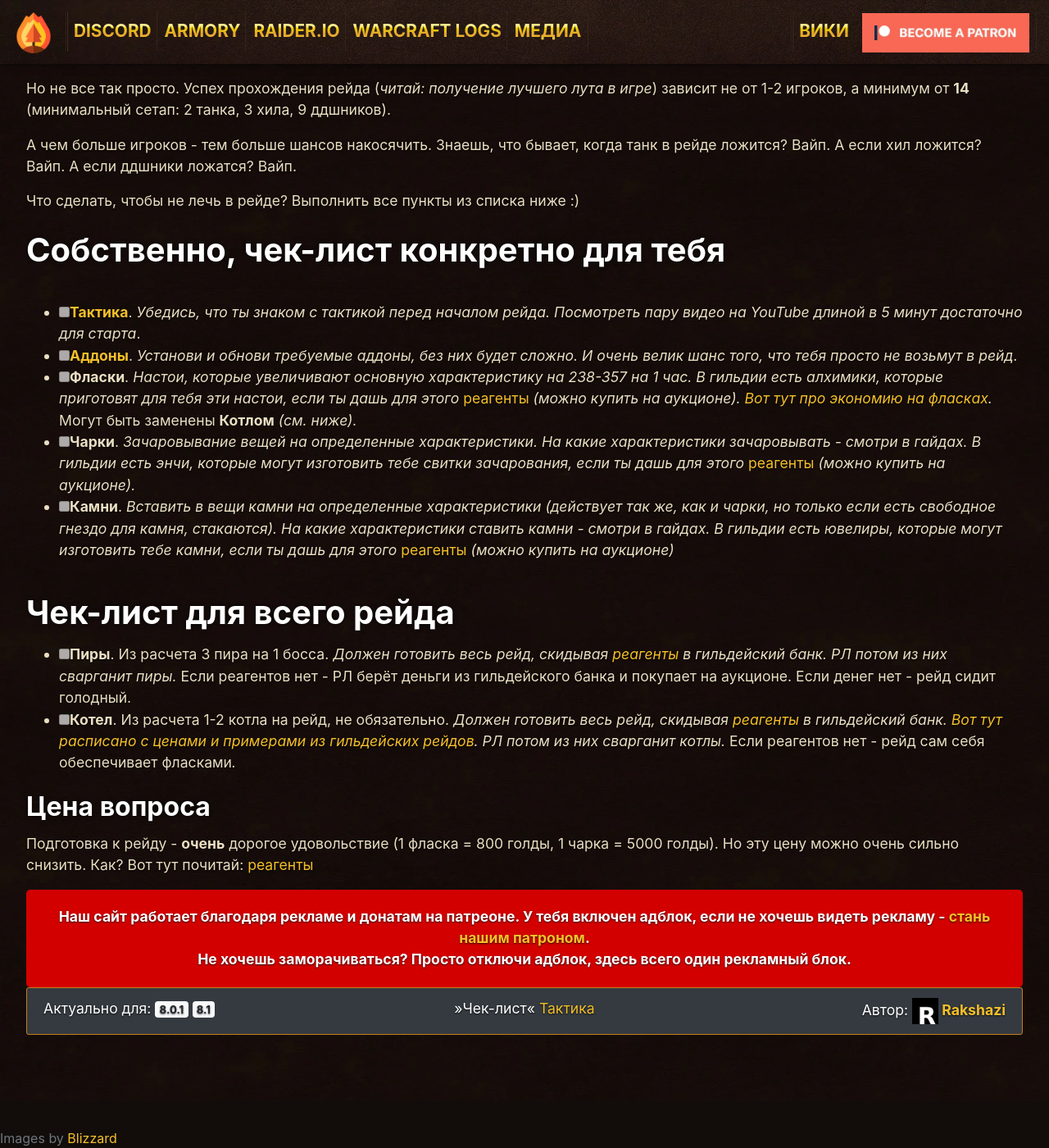
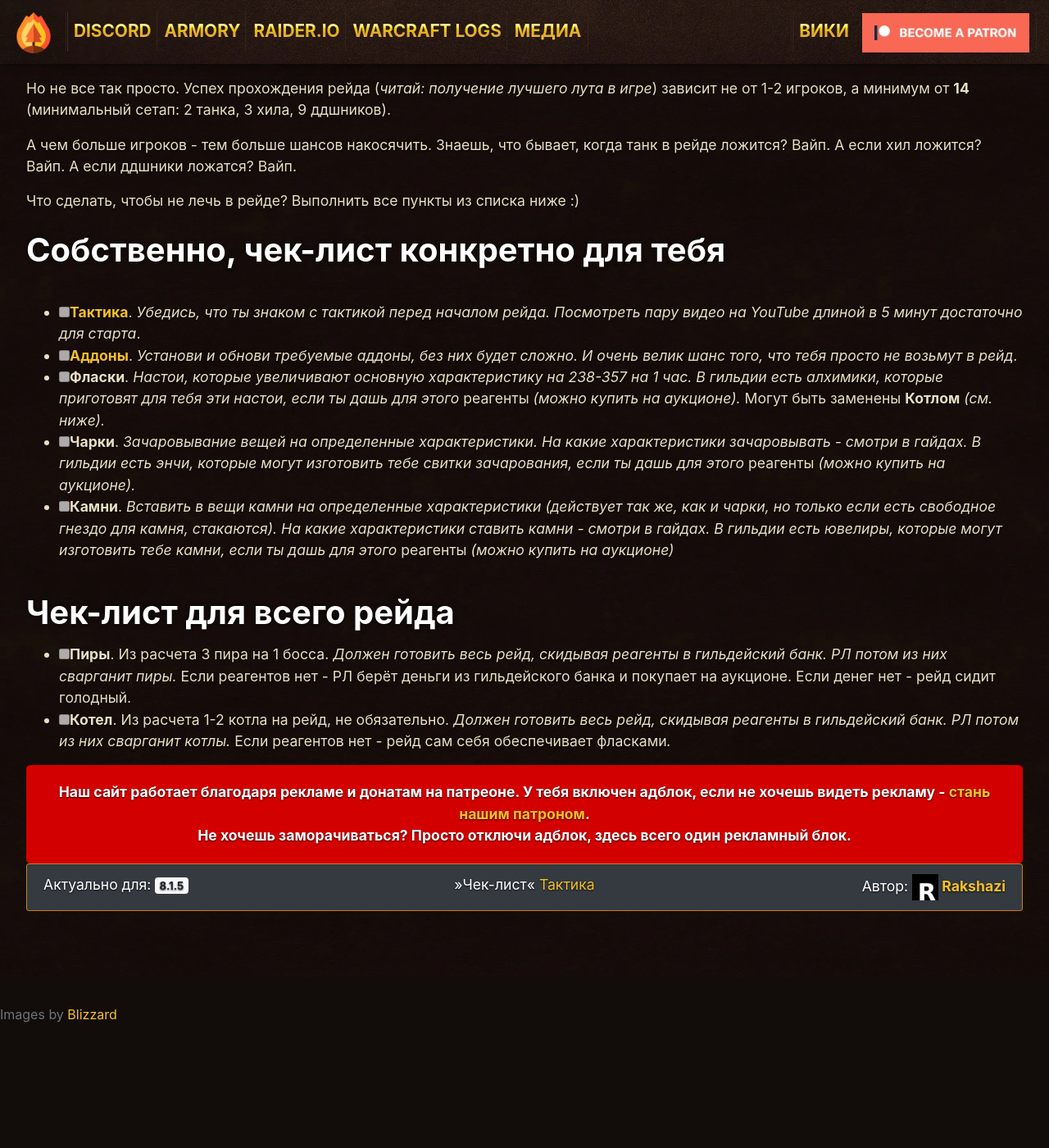
Before and after one commit to forestguild/website, a Jekyll site: the page built from wiki/raid/checklist.md, in a window 1280 px wide and 1400 px high, scrolled down 494 px. Shown: the whole window at 82% size. Built offline with Jekyll 4.4.1, drawn with Linux system fonts in a browser that asks for light colours; a script that is not in the unit is left out; comment, search, counter and statistics services are not loaded; after the commit the page ends 1743 px from its top, so only the background shows below that.

Commit message:
removed obsolete links

```diff
--- a/wiki/raid/checklist.md
+++ b/wiki/raid/checklist.md
@@ -3,9 +3,6 @@ metatitle: Рейдерский чеклист для рейдов WoW BfA
 title: Чек-лист
 layout: wiki
 author: Rakshazi
-actual:
-  - 8.0.1
-  - 8.1
 ---
 
 _Рейд - важная хрень, поэтому к нему нужно готовиться. Не подготовился - не пошел в рейд, все просто._
@@ -26,17 +23,13 @@ _Рейд - важная хрень, поэтому к нему нужно го
 
 - [ ]  **[Тактика](/wiki/raid/tactics)**. *Убедись, что ты знаком с тактикой перед началом рейда. Посмотреть пару видео на YouTube длиной в 5 минут достаточно для старта*.
 - [ ]  **[Аддоны](/wiki/addons)**. *Установи и обнови требуемые аддоны, без них будет сложно. И очень велик шанс того, что тебя просто не возьмут в рейд*.
-- [ ]  **Фласки**. *Настои, которые увеличивают основную характеристику на 238-357 на 1 час. В гильдии есть алхимики, которые приготовят для тебя эти настои, если ты дашь для этого* [реагенты](/wiki/reagents) *(можно купить на аукционе). [Вот тут про экономию на фласках](/wiki/reagents#экономим-на-фласках).* Могут быть заменены **Котлом** *(см. ниже).*
-- [ ]  **Чарки**. *Зачаровывание вещей на определенные характеристики. На какие характеристики зачаровывать - смотри в гайдах. В гильдии есть энчи, которые могут изготовить тебе свитки зачарования, если ты дашь для этого* [реагенты](/wiki/reagents) *(можно купить на аукционе).*
-- [ ]  **Камни**. *Вставить в вещи камни на определенные характеристики (действует так же, как и чарки, но только если есть свободное гнездо для камня, стакаются). На какие характеристики ставить камни - смотри в гайдах. В гильдии есть ювелиры, которые могут изготовить тебе камни, если ты дашь для этого* [реагенты](/wiki/reagents) *(можно купить на аукционе)*
+- [ ]  **Фласки**. *Настои, которые увеличивают основную характеристику на 238-357 на 1 час. В гильдии есть алхимики, которые приготовят для тебя эти настои, если ты дашь для этого* реагенты *(можно купить на аукционе).* Могут быть заменены **Котлом** *(см. ниже).*
+- [ ]  **Чарки**. *Зачаровывание вещей на определенные характеристики. На какие характеристики зачаровывать - смотри в гайдах. В гильдии есть энчи, которые могут изготовить тебе свитки зачарования, если ты дашь для этого* реагенты *(можно купить на аукционе).*
+- [ ]  **Камни**. *Вставить в вещи камни на определенные характеристики (действует так же, как и чарки, но только если есть свободное гнездо для камня, стакаются). На какие характеристики ставить камни - смотри в гайдах. В гильдии есть ювелиры, которые могут изготовить тебе камни, если ты дашь для этого* реагенты *(можно купить на аукционе)*
 
 ---
 
 # Чек-лист для всего рейда
 
-- [ ]  **Пиры**. Из расчета 3 пира на 1 босса. *Должен готовить весь рейд, скидывая [реагенты](/wiki/reagents) в гильдейский банк. РЛ потом из них сварганит пиры.* Если реагентов нет - РЛ берёт деньги из гильдейского банка и покупает на аукционе. Если денег нет - рейд сидит голодный.
-- [ ]  **Котел**. Из расчета 1-2 котла на рейд, не обязательно. *Должен готовить весь рейд, скидывая [реагенты](/wiki/reagents) в гильдейский банк. [Вот тут расписано с ценами и примерами из гильдейских рейдов](/wiki/reagents#экономим-на-фласках). РЛ потом из них сварганит котлы.* Если реагентов нет - рейд сам себя обеспечивает фласками*.*
-
-## Цена вопроса
-
-Подготовка к рейду - **очень** дорогое удовольствие (1 фласка = 800 голды, 1 чарка = 5000 голды). Но эту цену можно очень сильно снизить. Как? Вот тут почитай: [реагенты](/wiki/reagents)
+- [ ]  **Пиры**. Из расчета 3 пира на 1 босса. *Должен готовить весь рейд, скидывая реагенты в гильдейский банк. РЛ потом из них сварганит пиры.* Если реагентов нет - РЛ берёт деньги из гильдейского банка и покупает на аукционе. Если денег нет - рейд сидит голодный.
+- [ ]  **Котел**. Из расчета 1-2 котла на рейд, не обязательно. *Должен готовить весь рейд, скидывая реагенты в гильдейский банк. РЛ потом из них сварганит котлы.* Если реагентов нет - рейд сам себя обеспечивает фласками*.*
```
